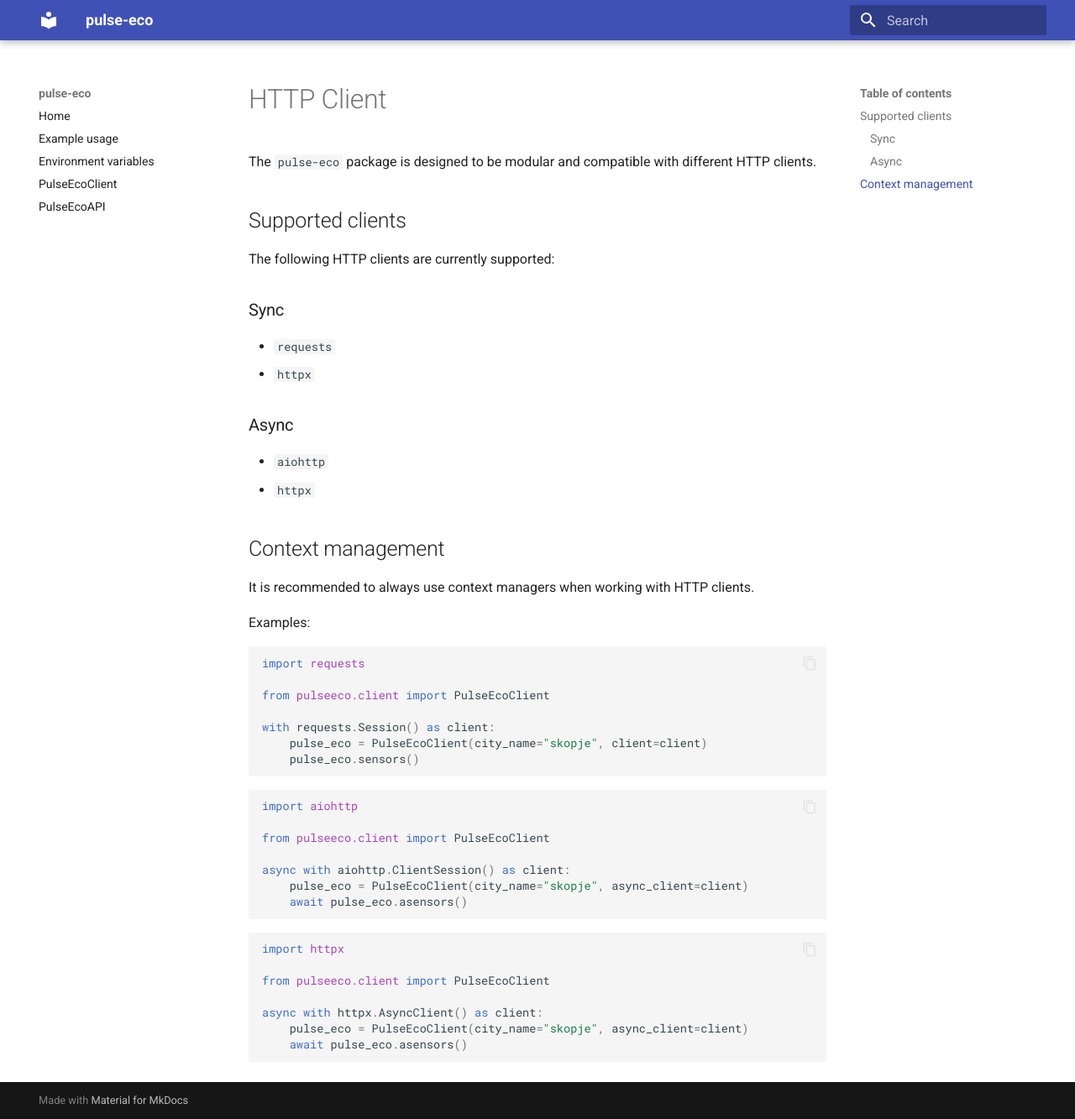
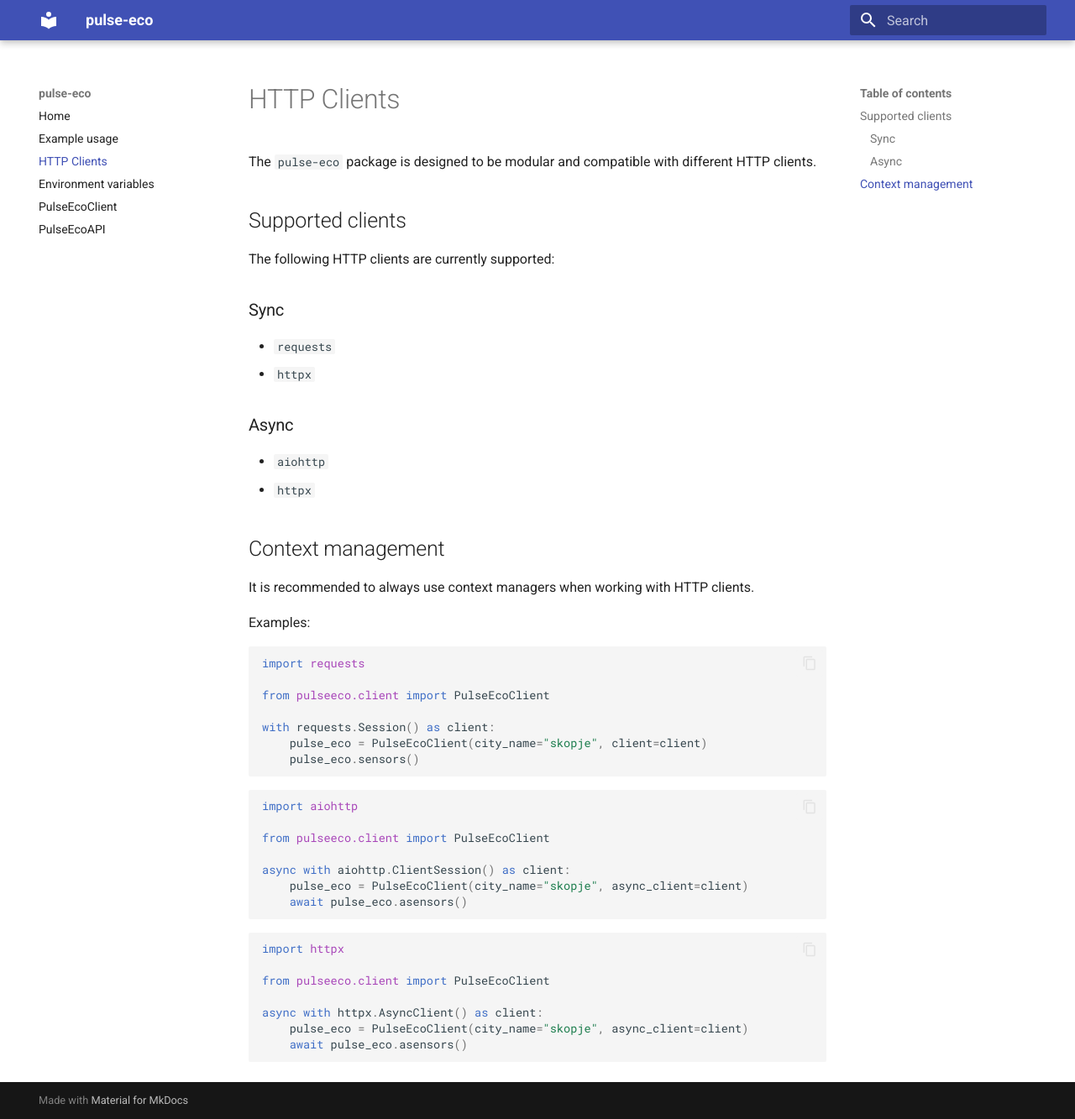
Before and after one commit to martinkozle/pulse-eco, an MkDocs documentation site: the page built from mkdocs/http-clients.md, in a window 1280 px wide and 1333 px high. Shown: the whole window at 84% size. Built offline with MkDocs 1.6.1 and Material for MkDocs 9.7.7, drawn with Linux system fonts in a browser that asks for light colours.

Commit message:
Update docs

```diff
--- a/mkdocs.yaml
+++ b/mkdocs.yaml
@@ -23,6 +23,7 @@
 nav:
   - index.md
   - example-usage.md
+  - http-clients.md
   - environment-variables.md
   - PulseEcoClient.md
   - PulseEcoAPI.md
--- a/mkdocs/http-clients.md
+++ b/mkdocs/http-clients.md
@@ -1,4 +1,4 @@
-# HTTP Client
+# HTTP Clients
 
 The `pulse-eco` package is designed to be modular and compatible with different HTTP clients.
 
```
